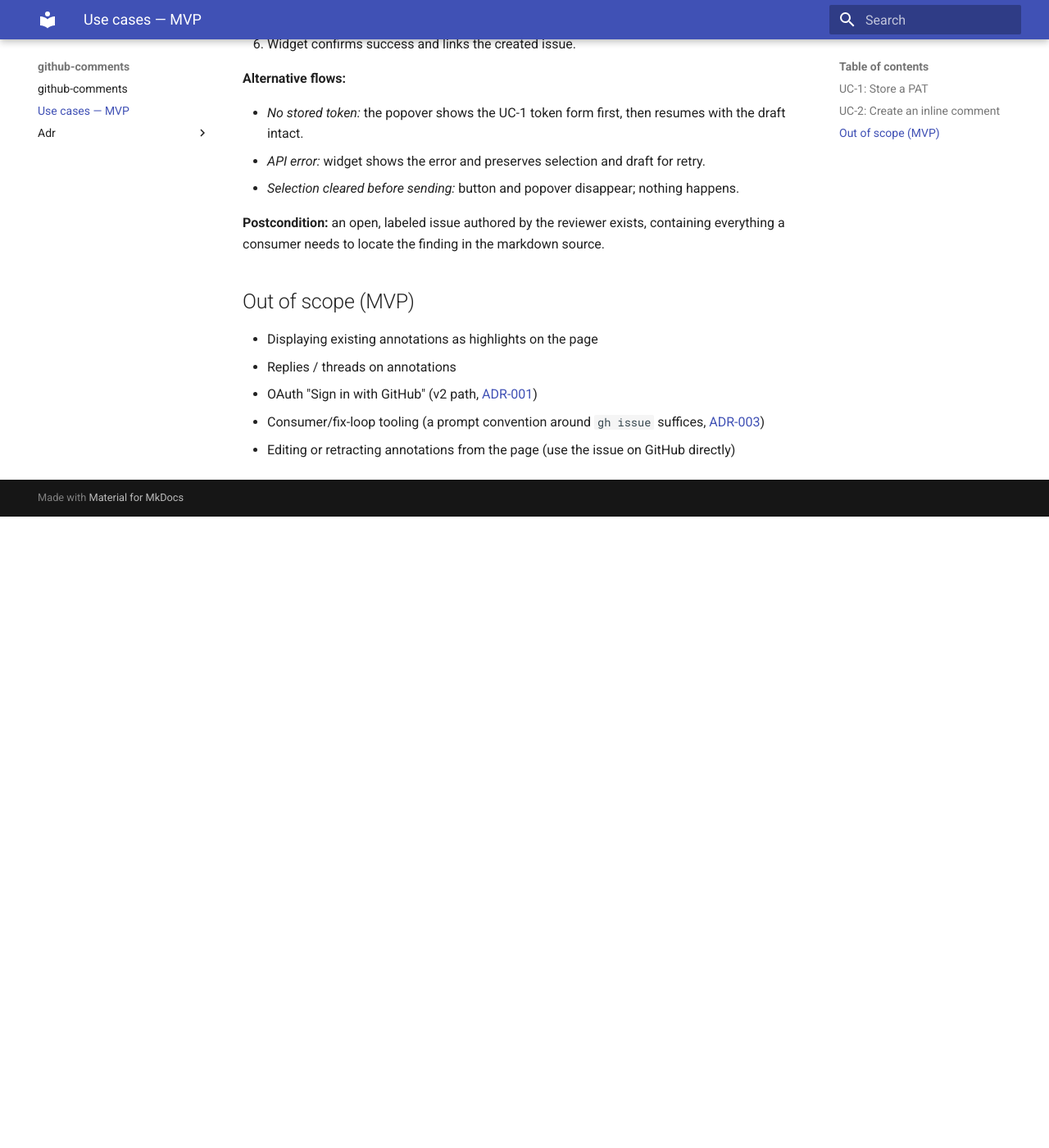
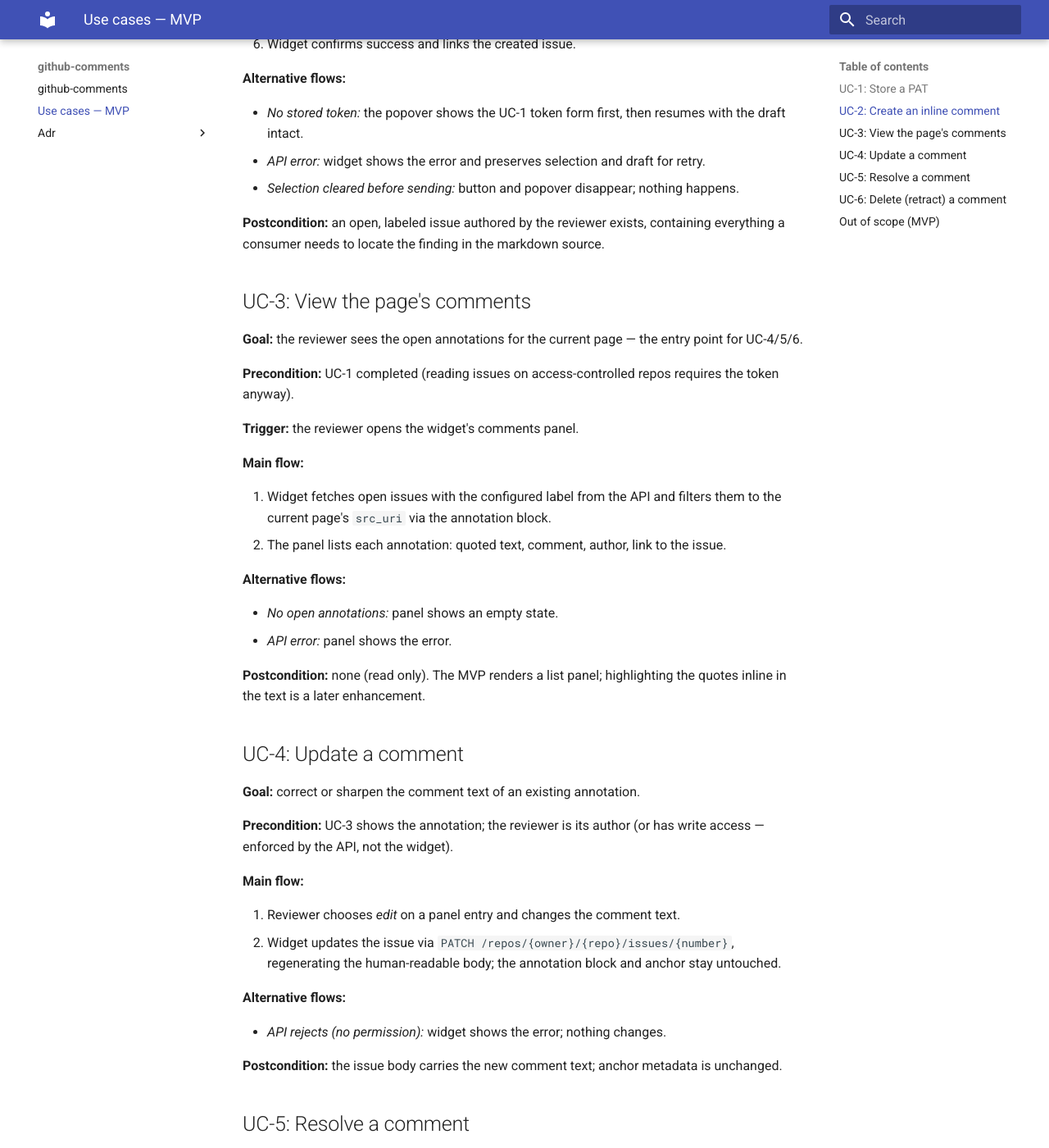
Before and after one commit to Olliverse/github-pages-mkdocs-inline-comments, an MkDocs documentation site: the page built from docs/use-cases.md, in a window 1280 px wide and 1400 px high, scrolled down 1472 px. Shown: the whole window at 82% size. Built offline with MkDocs 1.6.1 and Material for MkDocs 9.7.7, drawn with Linux system fonts in a browser that asks for light colours; before the commit the page ends 2102 px from its top, so only the background shows below that; some of the changed text lies outside the part shown.

Commit message:
docs: expand use cases with view, update, resolve, delete

```diff
--- a/docs/use-cases.md
+++ b/docs/use-cases.md
@@ -1,8 +1,8 @@
 # Use cases — MVP
 
-The MVP delivers exactly two use cases. Everything else — rendering existing annotations as highlights, reply threads, OAuth sign-in, fix-loop tooling — is explicitly out of scope and listed at the bottom.
+The MVP delivers the six use cases below, ordered by annotation lifecycle: authenticate, create, view, update, resolve, retract. Everything else is explicitly out of scope and listed at the bottom.
 
-**Actor** in both cases: the **Reviewer** — a person reading the rendered docs site in a browser who has (or can create) a GitHub account with access to the target repository.
+**Actor** in all cases: the **Reviewer** — a person reading the rendered docs site in a browser who has (or can create) a GitHub account with access to the target repository.
 
 ## UC-1: Store a PAT
 
@@ -50,10 +50,75 @@
 
 **Postcondition:** an open, labeled issue authored by the reviewer exists, containing everything a consumer needs to locate the finding in the markdown source.
 
+## UC-3: View the page's comments
+
+**Goal:** the reviewer sees the open annotations for the current page — the entry point for UC-4/5/6.
+
+**Precondition:** UC-1 completed (reading issues on access-controlled repos requires the token anyway).
+
+**Trigger:** the reviewer opens the widget's comments panel.
+
+**Main flow:**
+
+1. Widget fetches open issues with the configured label from the API and filters them to the current page's `src_uri` via the annotation block.
+2. The panel lists each annotation: quoted text, comment, author, link to the issue.
+
+**Alternative flows:**
+
+- *No open annotations:* panel shows an empty state.
+- *API error:* panel shows the error.
+
+**Postcondition:** none (read only). The MVP renders a list panel; highlighting the quotes inline in the text is a later enhancement.
+
+## UC-4: Update a comment
+
+**Goal:** correct or sharpen the comment text of an existing annotation.
+
+**Precondition:** UC-3 shows the annotation; the reviewer is its author (or has write access — enforced by the API, not the widget).
+
+**Main flow:**
+
+1. Reviewer chooses *edit* on a panel entry and changes the comment text.
+2. Widget updates the issue via `PATCH /repos/{owner}/{repo}/issues/{number}`, regenerating the human-readable body; the annotation block and anchor stay untouched.
+
+**Alternative flows:**
+
+- *API rejects (no permission):* widget shows the error; nothing changes.
+
+**Postcondition:** the issue body carries the new comment text; anchor metadata is unchanged.
+
+## UC-5: Resolve a comment
+
+**Goal:** mark a finding as done.
+
+**Precondition:** UC-3 shows the annotation.
+
+**Main flow:**
+
+1. Reviewer chooses *resolve* on a panel entry.
+2. Widget closes the issue via `PATCH` with `state: closed`, `state_reason: completed`.
+3. The entry disappears from the panel.
+
+**Postcondition:** the finding no longer appears as actionable to any consumer. (The usual path remains the fix loop closing via `fixes #N` commits — manual resolve covers "fixed otherwise" and "obsolete".)
+
+## UC-6: Delete (retract) a comment
+
+**Goal:** withdraw an annotation that should not have been made.
+
+**Note:** the REST API cannot truly delete issues (only the GraphQL `deleteIssue` mutation can, and it requires repo admin rights). Retraction is therefore mapped to closing with `state_reason: not_planned` — distinguishable from a resolved finding, invisible to consumers, but with an audit trail.
+
+**Main flow:**
+
+1. Reviewer chooses *delete* on a panel entry and confirms.
+2. Widget closes the issue via `PATCH` with `state: closed`, `state_reason: not_planned`.
+3. The entry disappears from the panel.
+
+**Postcondition:** the annotation is closed as not-planned; consumers ignore it; repo admins may hard-delete it on GitHub if required.
+
 ## Out of scope (MVP)
 
-- Displaying existing annotations as highlights on the page
+- Inline highlighting of existing annotations in the page text (UC-3 ships a list panel only)
 - Replies / threads on annotations
 - OAuth "Sign in with GitHub" (v2 path, [ADR-001](adr/0001-static-pat-auth.md))
 - Consumer/fix-loop tooling (a prompt convention around `gh issue` suffices, [ADR-003](adr/0003-issues-as-comment-store.md))
-- Editing or retracting annotations from the page (use the issue on GitHub directly)
+- Orphan reconciliation for deleted/moved pages (tracked as [QDR-001](qdr/0001-orphaned-annotations.md))
```
Also changed, not shown: other parts of docs/use-cases.md (+2 -2 lines).
